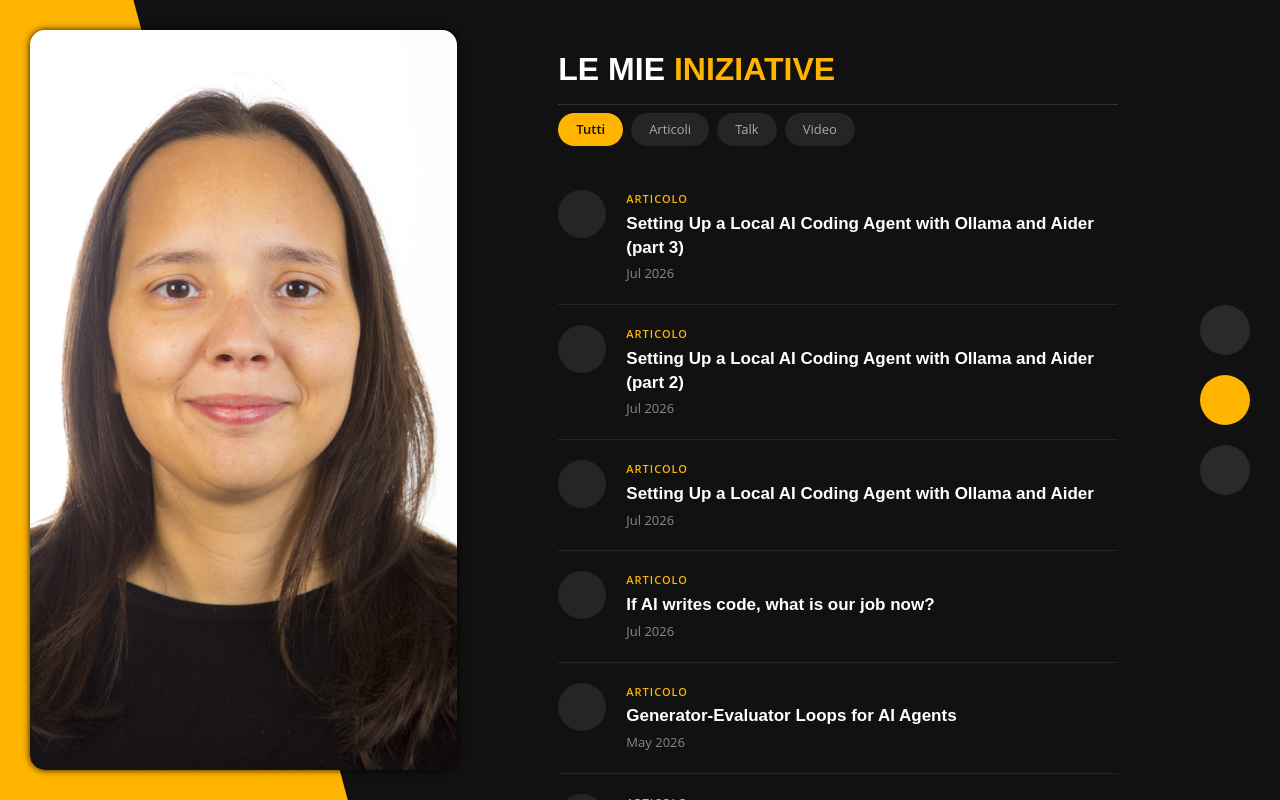
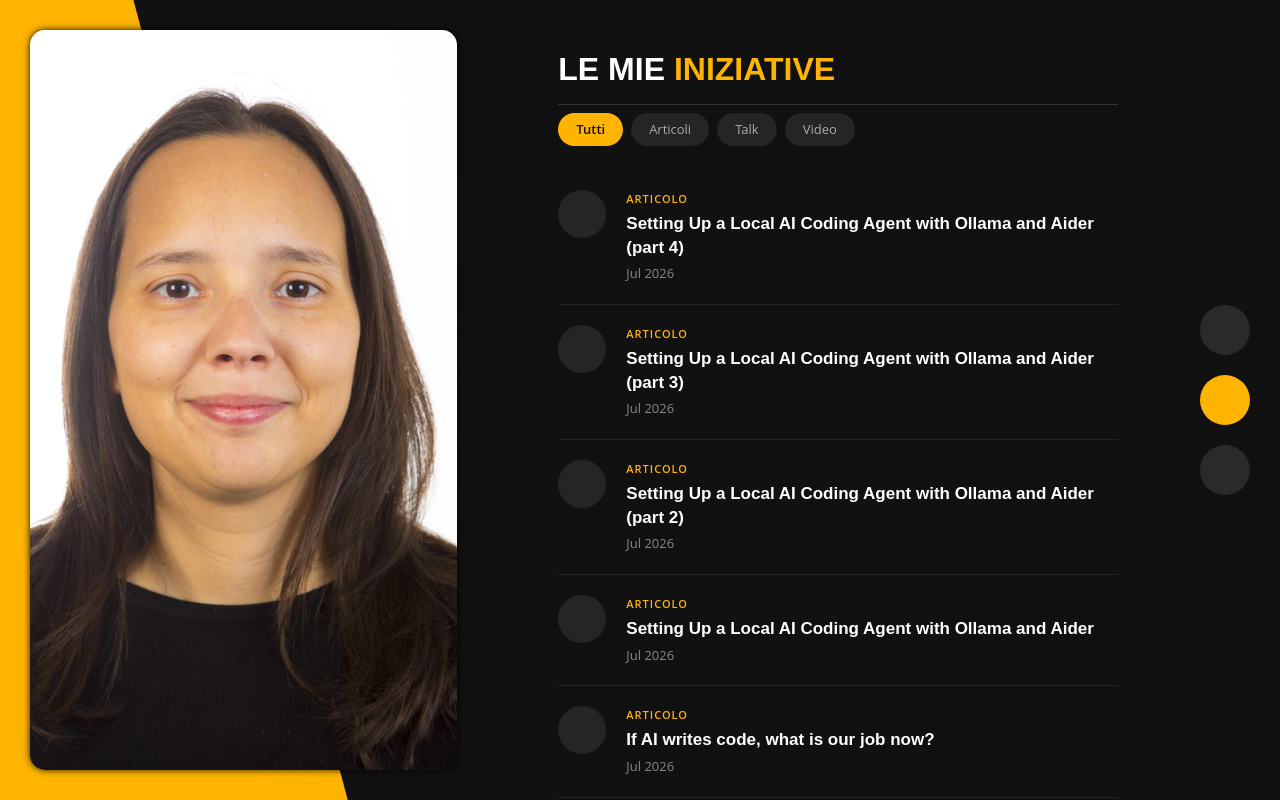
Before and after one commit to eleonorarocchi/personal-site, a React (Create React App) app: page /iniziative in a window 1280 px wide. Shown: the top 800 px of the page. Built offline with nearby package versions, Linux system fonts and the light colour scheme; a web font is replaced by a local one.

Commit message:
Update inizitatives

```diff
--- a/src/components/Initiatives/Initiatives.tsx
+++ b/src/components/Initiatives/Initiatives.tsx
@@ -46,6 +46,12 @@ const typeLabel: Record<InitiativeType, string> = {
 // ];
 
 const initiatives: Initiative[] = [
+  {
+    "title": "Setting Up a Local AI Coding Agent with Ollama and Aider (part 4)",
+    "date": "Jul 2026",
+    "type": "article",
+    "link": "https://dev.to/eleonorarocchi/setting-up-a-local-ai-coding-agent-with-ollama-and-aider-part-4-4g6n"
+  },
   {
     "title": "Setting Up a Local AI Coding Agent with Ollama and Aider (part 3)",
     "date": "Jul 2026",
```
